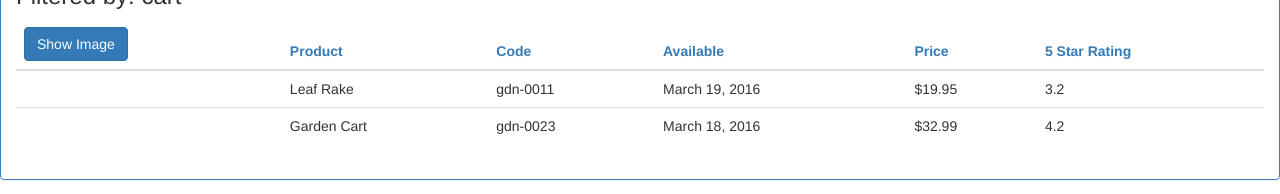
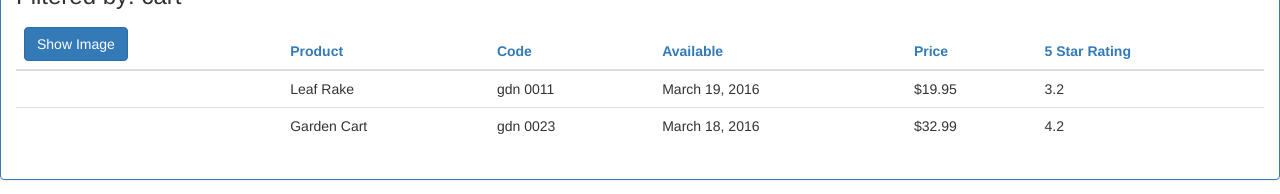
Before and after one commit to efrenjose/apm-angular, an Angular app: page /product/1 in a window 1280 px wide. Shown: the part 204-398 px from the top of the page. Built offline with nearby package versions, Linux system fonts and the light colour scheme.

Commit message:
Create custom pipe ConvertToSpacesPipe and implemented it

```diff
--- a/src/app/app.module.ts
+++ b/src/app/app.module.ts
@@ -4,11 +4,13 @@
 
 import { AppComponent } from './app.component';
 import { ProductListComponent } from './products/product-list.component';
+import { ConvertToSpacesPipe } from './shared/convert-to-spaces.pipe';
 
 @NgModule({
   declarations: [
     AppComponent,
-    ProductListComponent
+    ProductListComponent,
+    ConvertToSpacesPipe
   ],
   imports: [
     BrowserModule,
--- a/src/app/products/product-list.component.html
+++ b/src/app/products/product-list.component.html
@@ -40,7 +40,7 @@
                                 [style.margin.px]='imageMargin'/>
                         </td>
                         <td>{{ product.productName }}</td>
-                        <td>{{ product.productCode | lowercase }}</td>
+                        <td>{{ product.productCode | lowercase | convertToSpaces: '-' }}</td>
                         <td>{{ product.releaseDate }}</td>
                         <td>{{ product.price | currency: 'USD': true: '1.2-2'}}</td>
                         <td>{{ product.starRating }}</td>
--- /dev/null
+++ b/src/app/shared/convert-to-spaces.pipe.ts
@@ -0,0 +1,11 @@
+import { PipeTransform, Pipe } from "@angular/core";
+
+@Pipe({
+    name: 'convertToSpaces'
+})
+export class ConvertToSpacesPipe implements PipeTransform {
+
+    transform(value: string, character: string): string {
+        return value.replace(character, ' ')
+    }
+}
```
